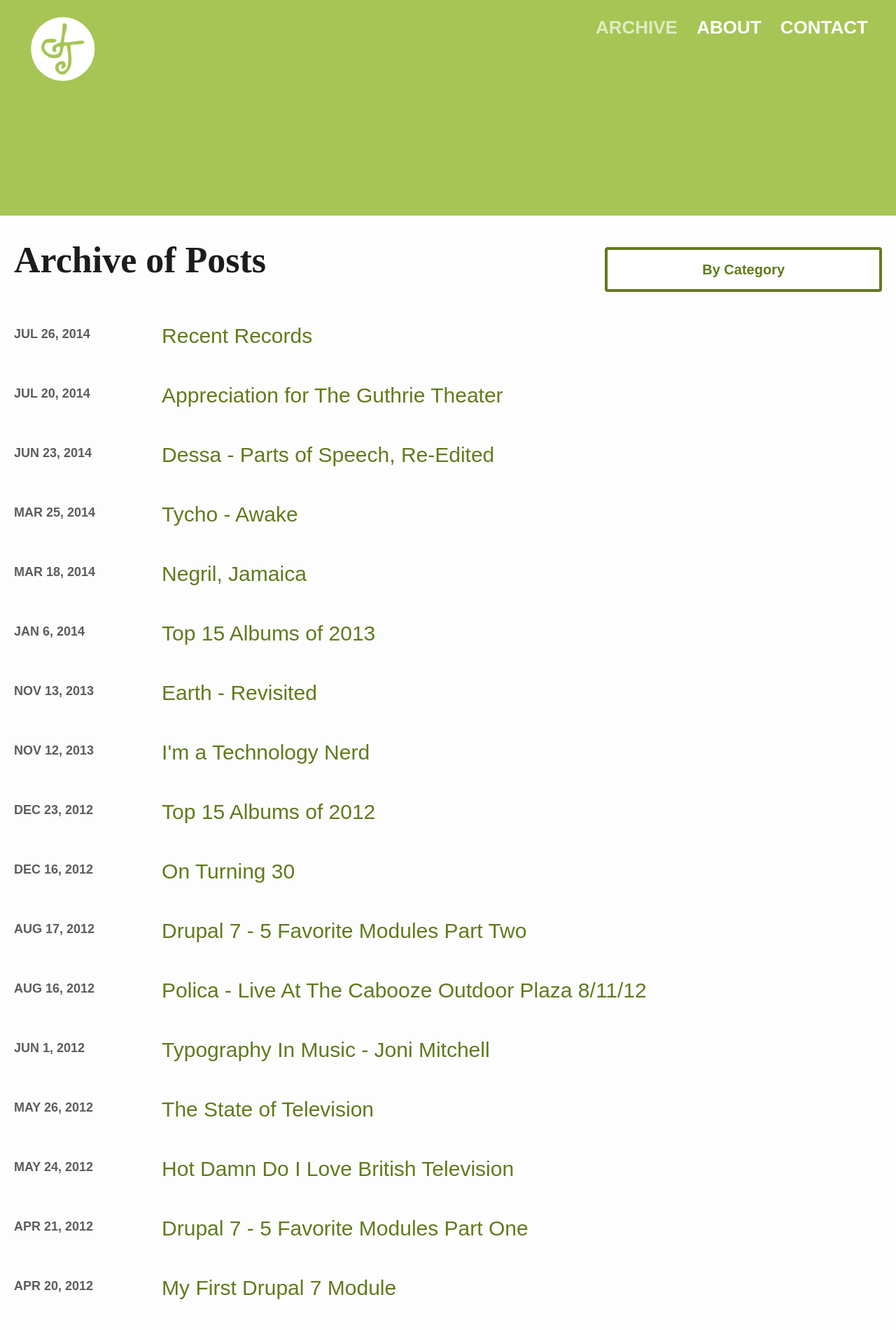
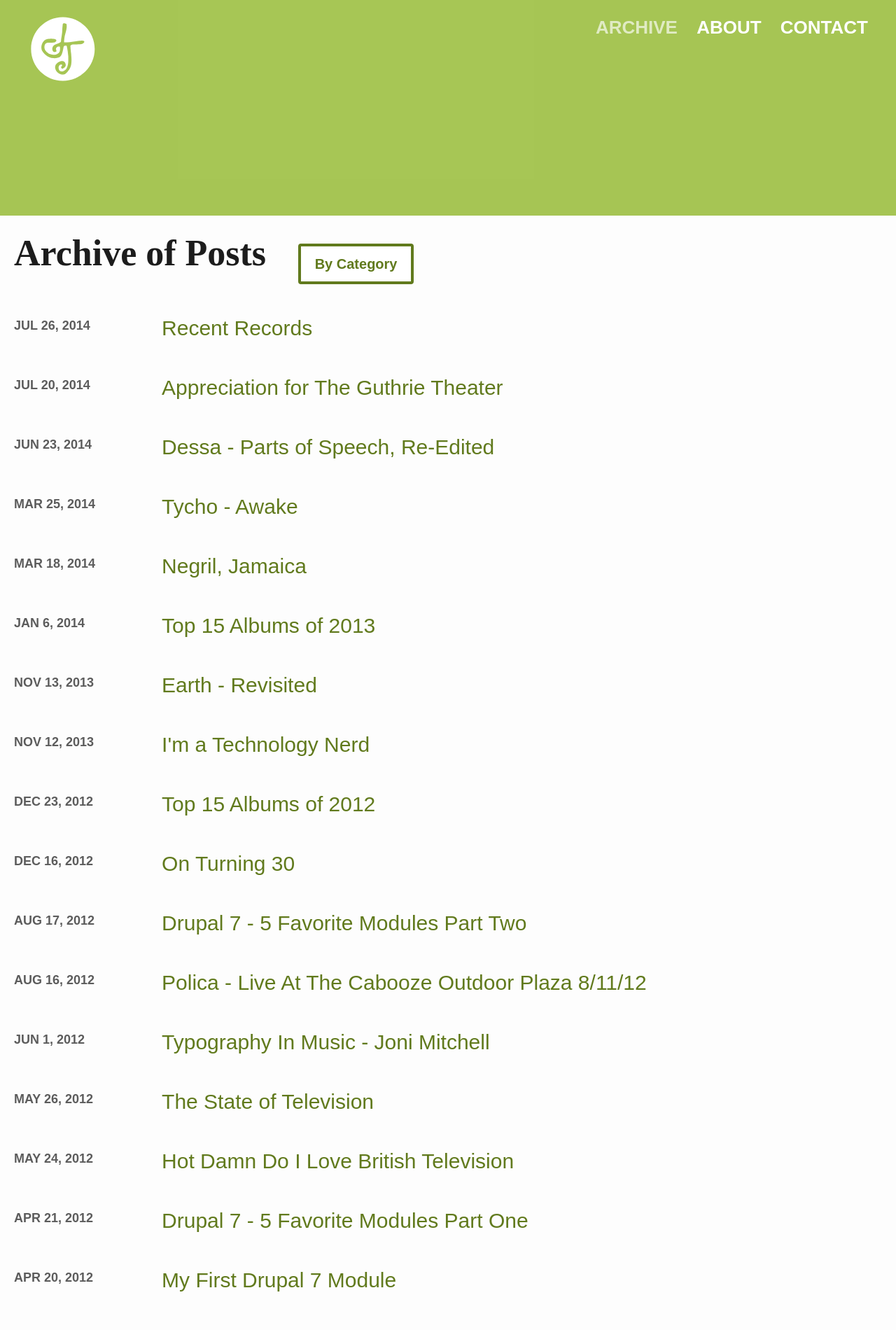
Before and after one commit to joetower/joetower-jekyll-2015, a Jekyll site: the page built from archive/index.html, in a window 1280 px wide. Shown: the top 1900 px of the page at 70% size. Built offline with Jekyll 4.4.1, drawn with Linux system fonts in a browser that asks for light colours.

Commit message:
:monkey: Fixed archive page - removed unnecessary grids. Adjusted padding on about page images.

```diff
--- a/_scss/partials/_forms.scss
+++ b/_scss/partials/_forms.scss
@@ -31,11 +31,13 @@ textarea {
 input,
 textarea {
   border:4px solid $jt-gray;
-  padding: .5em;
-  float: left;
+  padding: $space-one-half;
 }
 input:focus,
 textarea:focus {
   border:4px solid $jt-green;
   outline: $jt-green;
 }
+input[type="submit"] {
+  width:auto;
+}
--- a/_scss/partials/_links.scss
+++ b/_scss/partials/_links.scss
@@ -18,7 +18,7 @@ input[type="submit"] {
   @include border-radius(4px);
   font-weight: 600;
   cursor:pointer;
-  float:left;
+  display:block;
   @include transition(background, 0.2s, ease);
 
   @extend %clearfix;
--- a/_scss/partials/_typography.scss
+++ b/_scss/partials/_typography.scss
@@ -137,3 +137,8 @@ h5 {
   font-weight: 700;
   text-transform: uppercase;
 }
+
+// Forms
+input {
+  font-size: 20px;
+}
--- a/css/style.css
+++ b/css/style.css
@@ -98,7 +98,6 @@ input[type="submit"]:after,
 .page:after,
 .page-content:after,
 .top.archive:after,
-.top.archive .button.by-category:after,
 .browse-by-category:after,
 form:after {
   content: "";
@@ -297,6 +296,10 @@ h5 {
   font-size: 26px;
   font-weight: 700;
   text-transform: uppercase;
+}
+
+input {
+  font-size: 20px;
 }
 
 @media (min-width: 59.4375em) {
@@ -512,7 +515,7 @@ input[type="submit"] {
   border-radius: 4px;
   font-weight: 600;
   cursor: pointer;
-  float: left;
+  display: block;
   -webkit-transition: background 0.2s ease;
   transition: background 0.2s ease;
 }
@@ -671,6 +674,8 @@ img.profile, img.dogs {
   border-color: transparent;
   box-shadow: rgba(0, 0, 0, 0.4) 0 0 6px 2px 5px rgba(0, 0, 0, 0.4);
   border-radius: 400px;
+  padding: 20px;
+  border-width: 10px;
 }
 @media (min-width: 37.5em) {
   img.profile, img.dogs {
@@ -680,14 +685,13 @@ img.profile, img.dogs {
 }
 @media (min-width: 100em) {
   img.profile, img.dogs {
-    border-radius: 400px;
     border-width: 5px;
   }
 }
 @media (min-width: 120em) {
   img.profile, img.dogs {
     padding: 60px;
-    border-width: 10px;
+    border-width: 20px;
   }
 }
 img.profile:hover, img.dogs:hover {
@@ -696,9 +700,6 @@ img.profile:hover, img.dogs:hover {
   transition: all 0.2s linear;
   box-shadow: rgba(0, 0, 0, 0.8) 0 2px 4px 2px 5px rgba(0, 0, 0, 0.4);
   border-width: 5px;
-}
-img.profile {
-  padding: 10px;
 }
 img.profile:hover {
   border-color: #718f21;
@@ -712,9 +713,6 @@ img.profile:hover {
   img.profile {
     padding: 6.66667px;
   }
-}
-img.dogs {
-  padding: 40px;
 }
 img.dogs:hover {
   border-color: #3c7f75;
@@ -1341,46 +1339,17 @@ body.dessa .site-nav a:hover {
   font-weight: 600;
 }
 
-@media (min-width: 37.5em) {
-  .top.archive h1 {
-    width: 57.44681%;
-    float: left;
-    margin-right: -100%;
-    margin-left: 0;
-    clear: none;
-    margin-top: 10px;
-  }
+.top.archive h1 {
+  display: inline-block;
 }
-@media (min-width: 59.4375em) {
-  .top.archive h1 {
-    width: 65.95745%;
-    float: left;
-    margin-right: -100%;
-    margin-left: 0;
-    clear: none;
-  }
+.top.archive .button.by-category {
+  text-align: center;
 }
 @media (min-width: 37.5em) {
   .top.archive .button.by-category {
-    width: 40.42553%;
-    float: right;
-    margin-left: 0;
-    margin-right: 0;
-    clear: none;
-    text-align: center;
+    margin-left: 40px;
+    display: inline-block;
     vertical-align: bottom;
-    margin-top: 25px;
-    padding-top: 13px;
-    padding-bottom: 13px;
-  }
-}
-@media (min-width: 59.4375em) {
-  .top.archive .button.by-category {
-    width: 31.91489%;
-    float: right;
-    margin-left: 0;
-    margin-right: 0;
-    clear: none;
   }
 }
 
@@ -1449,8 +1418,7 @@ textarea {
 input,
 textarea {
   border: 4px solid #1c1c1c;
-  padding: .5em;
-  float: left;
+  padding: 10px;
 }
 
 input:focus,
@@ -1458,3 +1426,7 @@ textarea:focus {
   border: 4px solid #92b82b;
   outline: #92b82b;
 }
+
+input[type="submit"] {
+  width: auto;
+}
```
Also changed, not shown: _scss/partials/_archive_page.scss (+4 -16 lines), _scss/partials/_images.scss (+3 -5 lines).
